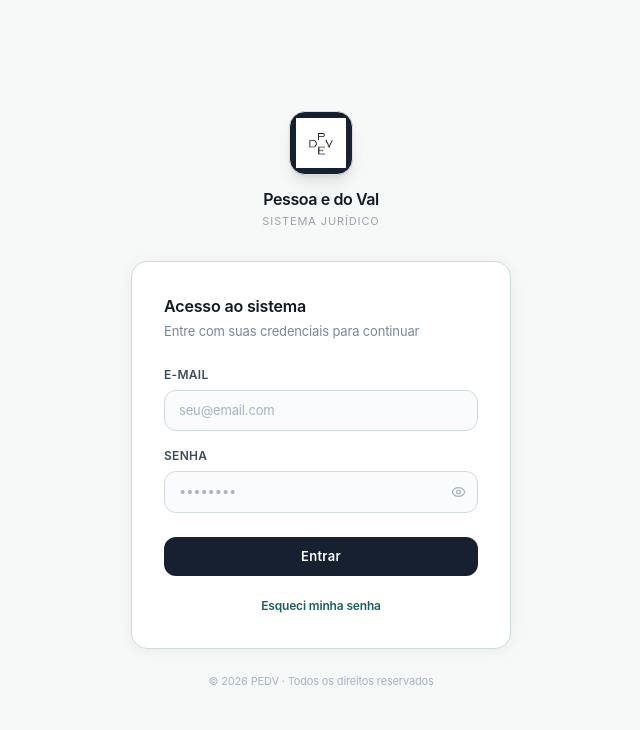
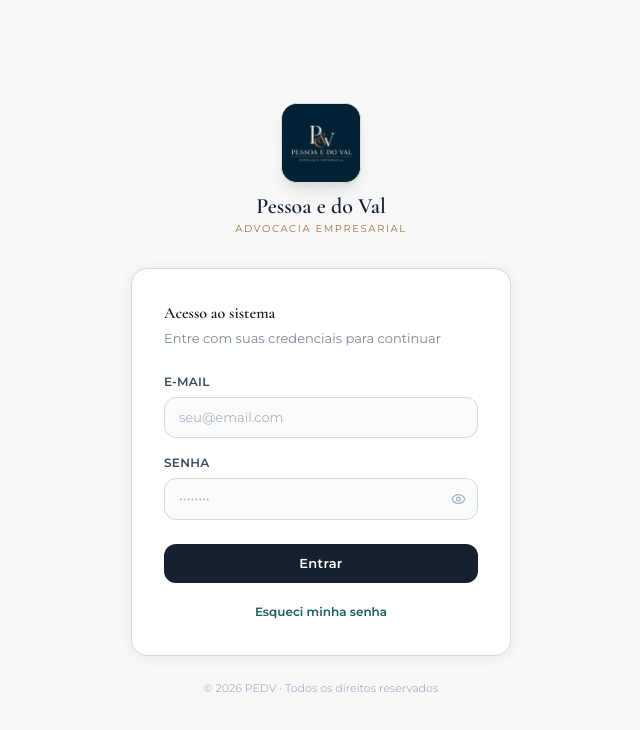
Before and after one commit to valeriadovaldomingues-ux/juridico, a Next.js app: page /login in a window 1280 px wide. Shown: the top 730 px of the page, without its empty margins (319-959 px from the left). Built offline with nearby package versions, Linux system fonts and the light colour scheme.

Commit message:
style: aplica fundacao visual da nova identidade

```diff
--- a/src/app/globals.css
+++ b/src/app/globals.css
@@ -1,44 +1,55 @@
 @import "tailwindcss";
 
 @theme inline {
-  /* ── Sistema interno — paleta operacional enterprise ────────────────────── */
+  /* ── Pessoa e do Val Advocacia Empresarial — fundação visual ───────────── */
 
-  /* Sidebar dark slate — mais sofisticado que teal genérico */
-  --color-sidebar:       #162030;
-  --color-sidebar-alt:   #1E2D3D;
+  /* Azul petróleo/marinho profundo — institucional, sem preto puro */
+  --color-sidebar:       #0D2235;
+  --color-sidebar-alt:   #102B42;
+  --color-sidebar-deep:  #081724;
+  --color-petrol:        #12324A;
+  --color-petrol-mid:    #1A405C;
+  --color-petrol-light:  #E8EEF1;
 
-  /* Fundo — neutro quente (não frio azulado) */
+  /* Fundo e superfícies — neutros quentes */
   --color-bg:            #F3F1EE;
-  --color-surface:       #ffffff;
+  --color-surface:       #FCFAF7;
+  --color-surface-2:     #FFFFFF;
+  --color-surface-warm:  #F8F4EE;
 
-  /* Bordas — quentes, não frias */
+  /* Bordas — quentes, compatíveis com papel/timbrado */
   --color-border:        #E2DDD8;
-  --color-border-mid:    #CBC5BC;
+  --color-border-mid:    #CFC7BC;
+  --color-border-strong: #BBAF9F;
 
-  /* Texto */
-  --color-ink:           #111827;
-  --color-ink-2:         #4B5563;
-  --color-ink-3:         #9CA3AF;
+  /* Texto — evitar preto puro */
+  --color-ink:           #142033;
+  --color-ink-2:         #465365;
+  --color-ink-3:         #7E8896;
+  --color-ink-muted:     #A5A098;
 
-  /* Acento operacional (teal refinado, menos saturado) */
-  --color-teal:          #1D5F60;
-  --color-teal-hover:    #27777A;
-  --color-teal-light:    #E8F2F2;
+  /* Acentos institucionais — cobre/dourado da marca */
+  --color-copper:        #B8784A;
+  --color-copper-hover:  #9E6438;
+  --color-copper-soft:   #F4E7D8;
+  --color-gold:          #C4945B;
+  --color-gold-muted:    #9E7342;
+  --color-gold-light:    #FBF3E8;
 
-  /* Acento de marca (harmonizado com P&V gold do portal) */
-  --color-gold:          #C49557;
-  --color-gold-muted:    #A07840;
-  --color-gold-light:    #FBF5EC;
+  /* Compatibilidade com componentes existentes */
+  --color-teal:          #12324A;
+  --color-teal-hover:    #1A405C;
+  --color-teal-light:    #E8EEF1;
 
   /* Legado — mantidos para compatibilidade com componentes existentes */
-  --color-navy:          #1D5F60;
-  --color-navy-mid:      #27777A;
-  --color-navy-light:    #348B8C;
-  --color-gold-legacy:   #b8903a;
-  --color-gold-light-legacy: #d4a94e;
-  --color-border-2:      #E8F2F2;
-  --color-ink-2-legacy:  #3d4a5c;
-  --color-ink-3-legacy:  #7a8899;
+  --color-navy:          #0D2235;
+  --color-navy-mid:      #12324A;
+  --color-navy-light:    #1A405C;
+  --color-gold-legacy:   #B8784A;
+  --color-gold-light-legacy: #C4945B;
+  --color-border-2:      #E8EEF1;
+  --color-ink-2-legacy:  #465365;
+  --color-ink-3-legacy:  #7E8896;
 }
 
 /* ── Base ────────────────────────────────────────────────────────────────── */
@@ -46,23 +57,29 @@
 html { -webkit-font-smoothing: antialiased; }
 
 body {
-  background: #F3F1EE;
-  color: #111827;
-  font-family: -apple-system, BlinkMacSystemFont, 'Inter', 'Segoe UI', sans-serif;
-  letter-spacing: -0.01em;
+  background: var(--color-bg);
+  color: var(--color-ink);
+  font-family: var(--font-sans), Montserrat, -apple-system, BlinkMacSystemFont, 'Segoe UI', sans-serif;
+  letter-spacing: 0;
 }
 
 * { box-sizing: border-box; }
 
+h1, h2, h3,
+.font-brand {
+  font-family: var(--font-brand), 'Cormorant Garamond', Georgia, serif;
+  letter-spacing: 0;
+}
+
 /* ── Scrollbar ────────────────────────────────────────────────────────────── */
 ::-webkit-scrollbar { width: 4px; height: 4px; }
 ::-webkit-scrollbar-track { background: transparent; }
-::-webkit-scrollbar-thumb { background: #CBC5BC; border-radius: 4px; }
-::-webkit-scrollbar-thumb:hover { background: #9CA3AF; }
+::-webkit-scrollbar-thumb { background: var(--color-border-mid); border-radius: 4px; }
+::-webkit-scrollbar-thumb:hover { background: var(--color-ink-3); }
 
 /* ── Focus ring ──────────────────────────────────────────────────────────── */
 :focus-visible {
-  outline: 2px solid #27777A;
+  outline: 2px solid color-mix(in srgb, var(--color-copper) 72%, white);
   outline-offset: 2px;
   border-radius: 5px;
 }
@@ -94,10 +111,10 @@ a, button { transition: all 0.15s ease; }
 
 .portal-scroll::-webkit-scrollbar { width: 3px; }
 .portal-scroll::-webkit-scrollbar-thumb { background: #E8E3D8; border-radius: 2px; }
-.portal-scroll::-webkit-scrollbar-thumb:hover { background: #C49557; }
+.portal-scroll::-webkit-scrollbar-thumb:hover { background: var(--color-copper); }
 
 .portal-focus:focus-visible {
-  outline: 1.5px solid rgba(196, 149, 87, 0.5);
+  outline: 1.5px solid color-mix(in srgb, var(--color-copper) 52%, transparent);
   outline-offset: 2px;
   border-radius: 1px;
 }
--- a/src/app/layout.tsx
+++ b/src/app/layout.tsx
@@ -1,5 +1,18 @@
 import type { Metadata } from 'next'
+import { Cormorant_Garamond, Montserrat } from 'next/font/google'
 import './globals.css'
+
+const montserrat = Montserrat({
+  subsets: ['latin'],
+  variable: '--font-sans',
+  display: 'swap',
+})
+
+const cormorant = Cormorant_Garamond({
+  subsets: ['latin'],
+  variable: '--font-brand',
+  display: 'swap',
+})
 
 export const metadata: Metadata = {
   title: 'PEDV — Sistema Jurídico',
@@ -12,7 +25,7 @@ export default function RootLayout({
   children: React.ReactNode
 }) {
   return (
-    <html lang="pt-BR" className="h-full" suppressHydrationWarning>
+    <html lang="pt-BR" className={`${montserrat.variable} ${cormorant.variable} h-full`} suppressHydrationWarning>
       <body className="h-full antialiased" suppressHydrationWarning>{children}</body>
     </html>
   )
--- a/src/components/internal/InternalCard.tsx
+++ b/src/components/internal/InternalCard.tsx
@@ -13,14 +13,14 @@ interface Props {
 
 /**
  * Card base do sistema interno.
- * Fundo branco, borda quente, sombra suave — denso e funcional.
+ * Superfície quente, borda institucional e sombra discreta.
  */
 export default function InternalCard({ children, className, accent, flush, padding }: Props) {
   return (
     <div
       className={cn(
-        'bg-white border border-[#E2DDD8] rounded-lg shadow-[0_1px_3px_rgba(0,0,0,0.04)] overflow-hidden',
-        accent && 'border-t-2 border-t-[#1D5F60]',
+        'bg-[var(--color-surface)] border border-[var(--color-border)] rounded-lg shadow-[0_8px_24px_rgba(20,32,51,0.045)] overflow-hidden',
+        accent && 'border-t-2 border-t-[var(--color-copper)]',
         !flush && (padding ?? 'p-5'),
         className,
       )}
--- a/src/components/internal/InternalStatCard.tsx
+++ b/src/components/internal/InternalStatCard.tsx
@@ -14,16 +14,16 @@ interface Props {
 
 const VARIANTS = {
   default: {
-    icon:  'text-[#9CA3AF] bg-[#F3F1EE] border-[#E2DDD8]',
-    value: 'text-[#111827]',
+    icon:  'text-[var(--color-ink-3)] bg-[var(--color-surface-warm)] border-[var(--color-border)]',
+    value: 'text-[var(--color-ink)]',
   },
   teal: {
-    icon:  'text-[#1D5F60] bg-[#E8F2F2] border-[#BCE4E4]',
-    value: 'text-[#1D5F60]',
+    icon:  'text-[var(--color-petrol)] bg-[var(--color-petrol-light)] border-[#CBD9DF]',
+    value: 'text-[var(--color-petrol)]',
   },
   gold: {
-    icon:  'text-[#C49557] bg-[#FBF5EC] border-[#EDD9B8]',
-    value: 'text-[#C49557]',
+    icon:  'text-[var(--color-copper)] bg-[var(--color-gold-light)] border-[#E7CBA8]',
+    value: 'text-[var(--color-copper)]',
   },
   alert: {
     icon:  'text-rose-600 bg-rose-50 border-rose-100',
@@ -43,7 +43,7 @@ export default function InternalStatCard({
   const content = (
     <div className="flex items-start justify-between gap-3">
       <div className="flex-1 min-w-0">
-        <p className="text-[11px] text-[#9CA3AF] uppercase tracking-[0.06em] font-medium mb-1">
+        <p className="text-[11px] text-[var(--color-ink-3)] uppercase tracking-[0.08em] font-medium mb-1">
           {label}
         </p>
         <p className={cn('text-[22px] font-semibold leading-none tabular-nums', v.value)}>
@@ -54,7 +54,7 @@ export default function InternalStatCard({
             'text-[11px] mt-1.5',
             trend === 'up'   ? 'text-emerald-600' :
             trend === 'down' ? 'text-rose-600'    :
-            'text-[#9CA3AF]'
+            'text-[var(--color-ink-3)]'
           )}>
             {trendText}
           </p>
@@ -70,7 +70,7 @@ export default function InternalStatCard({
     return (
       <Link
         href={href}
-        className="block bg-white border border-[#E2DDD8] rounded-lg p-4 shadow-[0_1px_3px_rgba(0,0,0,0.04)] hover:border-[#1D5F60]/30 hover:shadow-[0_2px_8px_rgba(0,0,0,0.06)] transition-all duration-150"
+        className="block bg-[var(--color-surface)] border border-[var(--color-border)] rounded-lg p-4 shadow-[0_8px_24px_rgba(20,32,51,0.045)] hover:border-[var(--color-copper)]/35 hover:shadow-[0_12px_30px_rgba(20,32,51,0.07)] transition-all duration-150"
       >
         {content}
       </Link>
@@ -78,7 +78,7 @@ export default function InternalStatCard({
   }
 
   return (
-    <div className="bg-white border border-[#E2DDD8] rounded-lg p-4 shadow-[0_1px_3px_rgba(0,0,0,0.04)]">
+    <div className="bg-[var(--color-surface)] border border-[var(--color-border)] rounded-lg p-4 shadow-[0_8px_24px_rgba(20,32,51,0.045)]">
       {content}
     </div>
   )
--- a/src/components/internal/PageHeader.tsx
+++ b/src/components/internal/PageHeader.tsx
@@ -13,13 +13,13 @@ interface Props {
  */
 export default function PageHeader({ titulo, subtitulo, children, className }: Props) {
   return (
-    <div className={cn('flex items-center justify-between gap-4 flex-wrap mb-5', className)}>
+    <div className={cn('flex items-center justify-between gap-4 flex-wrap mb-6', className)}>
       <div>
-        <h1 className="text-[18px] font-semibold text-[#111827] tracking-tight leading-none">
+        <h1 className="font-brand text-[30px] font-semibold text-[var(--color-ink)] leading-none">
           {titulo}
         </h1>
         {subtitulo && (
-          <p className="text-[12px] text-[#9CA3AF] mt-1">{subtitulo}</p>
+          <p className="text-[12px] text-[var(--color-ink-3)] mt-1.5">{subtitulo}</p>
         )}
       </div>
       {children && (
--- a/src/components/layout/Sidebar.tsx
+++ b/src/components/layout/Sidebar.tsx
@@ -87,7 +87,7 @@ export default function Sidebar({ role, devMode = false }: { role: UserRole; dev
   }
 
   return (
-    <aside className="w-[216px] flex-shrink-0 flex flex-col bg-[#162030] select-none">
+    <aside className="w-[216px] flex-shrink-0 flex flex-col bg-[var(--color-sidebar)] select-none shadow-[8px_0_30px_rgba(8,23,36,0.08)]">
 
       {/* Logo */}
       <div className="px-4 pt-5 pb-4">
@@ -95,13 +95,13 @@ export default function Sidebar({ role, devMode = false }: { role: UserRole; dev
       </div>
 
       {/* Divider dourado sutil */}
-      <div className="mx-4 h-px bg-gradient-to-r from-[#C49557]/25 via-[#C49557]/8 to-transparent" />
+      <div className="mx-4 h-px bg-gradient-to-r from-[var(--color-copper)]/35 via-[var(--color-copper)]/10 to-transparent" />
 
       {/* Navegação */}
       <nav className="flex-1 px-2.5 py-4 overflow-y-auto space-y-5">
         {visibleGroups.map((group) => (
           <div key={group.label}>
-            <p className="px-3 mb-1 text-[9px] font-semibold uppercase tracking-[0.12em] text-white/20">
+            <p className="px-3 mb-1 text-[9px] font-semibold uppercase tracking-[0.14em] text-white/25">
               {group.label}
             </p>
             <div className="space-y-0.5">
@@ -115,24 +115,24 @@ export default function Sidebar({ role, devMode = false }: { role: UserRole; dev
                     className={cn(
                       'group relative flex items-center gap-2.5 px-3 py-2 rounded-lg text-[13px] font-medium transition-all duration-150',
                       active
-                        ? 'bg-white/[0.09] text-white'
-                        : 'text-white/40 hover:text-white/80 hover:bg-white/[0.05]'
+                        ? 'bg-white/[0.10] text-white shadow-[inset_0_0_0_1px_rgba(184,120,74,0.10)]'
+                        : 'text-white/46 hover:text-white/85 hover:bg-white/[0.055]'
                     )}
                   >
                     {active && (
-                      <span className="absolute left-0 inset-y-[6px] w-[2.5px] rounded-r-full bg-[#C49557]" />
+                      <span className="absolute left-0 inset-y-[6px] w-[2.5px] rounded-r-full bg-[var(--color-copper)]" />
                     )}
                     <Icon
                       size={14}
                       strokeWidth={active ? 1.75 : 1.5}
                       className={cn(
                         'flex-shrink-0 transition-colors duration-150',
-                        active ? 'text-[#C49557]' : 'text-white/30 group-hover:text-white/60'
+                        active ? 'text-[var(--color-copper)]' : 'text-white/32 group-hover:text-white/62'
                       )}
                     />
                     <span className="flex-1 truncate">{item.label}</span>
                     {active && (
-                      <span className="w-1 h-1 rounded-full bg-[#C49557]/60 flex-shrink-0" />
+                      <span className="w-1 h-1 rounded-full bg-[var(--color-copper)]/70 flex-shrink-0" />
                     )}
                   </Link>
                 )
@@ -145,8 +145,8 @@ export default function Sidebar({ role, devMode = false }: { role: UserRole; dev
       {/* Rodapé */}
       <div className="mx-4 h-px bg-white/[0.06]" />
       <div className="px-5 py-3.5">
-        <p className="text-[9px] text-white/15 tracking-[0.08em] uppercase">
-          P&V · Sistema Jurídico
+        <p className="text-[9px] text-white/18 tracking-[0.12em] uppercase">
+          P&V · Advocacia Empresarial
         </p>
       </div>
     </aside>
--- a/src/components/ui/Logo.tsx
+++ b/src/components/ui/Logo.tsx
@@ -1,35 +1,68 @@
 'use client'
 
 /**
- * Componente de logo do sistema.
- * Lê de /public/logo.png — para trocar a logo, basta substituir esse arquivo.
+ * Componente de logo do sistema Pessoa e do Val.
  *
  * Variantes:
  *   - "sidebar"  → logo + nome do sistema (uso na barra lateral)
  *   - "login"    → logo centralizada + nome (uso na tela de login)
  *   - "icon"     → só o ícone/logo, sem texto (uso compacto)
+ *   - "complete" → assinatura completa horizontal/vertical conforme asset oficial
+ *   - "compact"  → assinatura compacta
  */
 
-type LogoVariant = 'sidebar' | 'login' | 'icon'
+type LogoVariant = 'sidebar' | 'login' | 'icon' | 'complete' | 'compact'
+type LogoTone = 'dark' | 'light'
 
-function LogoImg({ size, padding = '' }: { size: number; padding?: string }) {
+const LOGO_SRC = '/logo-pedv-tv.jpeg'
+
+function LogoImg({
+  className,
+  height,
+  width,
+}: {
+  className?: string
+  height: number
+  width: number
+}) {
   return (
     // eslint-disable-next-line @next/next/no-img-element
     <img
-      src="/logo.png"
-      alt="Logo PEDV"
-      width={size}
-      height={size}
-      className={`w-full h-full object-contain${padding ? ` ${padding}` : ''}`}
+      src={LOGO_SRC}
+      alt="Pessoa e do Val Advocacia Empresarial"
+      width={width}
+      height={height}
+      className={className}
     />
   )
 }
 
-export default function Logo({ variant = 'sidebar' }: { variant?: LogoVariant }) {
+export default function Logo({
+  variant = 'sidebar',
+  tone = 'dark',
+}: {
+  variant?: LogoVariant
+  tone?: LogoTone
+}) {
+  const textPrimary = tone === 'light' ? 'text-white' : 'text-[var(--color-ink)]'
+  const textAccent = tone === 'light' ? 'text-[var(--color-copper)]' : 'text-[var(--color-gold-muted)]'
+
   if (variant === 'icon') {
     return (
-      <div className="w-9 h-9 rounded-xl bg-[#b8903a] flex items-center justify-center flex-shrink-0 overflow-hidden shadow-sm">
-        <LogoImg size={36} />
+      <div className="w-9 h-9 rounded-xl border border-[var(--color-copper)]/30 bg-[var(--color-sidebar-deep)] flex items-center justify-center flex-shrink-0 overflow-hidden shadow-sm">
+        <LogoImg height={36} width={36} className="h-full w-full object-cover" />
+      </div>
+    )
+  }
+
+  if (variant === 'complete' || variant === 'compact') {
+    return (
+      <div className="inline-flex items-center gap-3">
+        <LogoImg
+          height={variant === 'complete' ? 64 : 44}
+          width={variant === 'complete' ? 180 : 120}
+          className={variant === 'complete' ? 'h-14 w-auto object-contain' : 'h-10 w-auto object-contain'}
+        />
       </div>
     )
   }
@@ -37,13 +70,12 @@ export default function Logo({ variant = 'sidebar' }: { variant?: LogoVariant })
   if (variant === 'sidebar') {
     return (
       <div className="flex items-center gap-2.5">
-        {/* Ícone — borda sutil no dark sidebar */}
-        <div className="w-8 h-8 rounded-lg bg-[#C49557]/15 border border-[#C49557]/25 flex items-center justify-center flex-shrink-0 overflow-hidden">
-          <LogoImg size={32} padding="p-0.5" />
+        <div className="w-9 h-9 rounded-lg border border-[var(--color-copper)]/25 bg-[var(--color-copper)]/10 flex items-center justify-center flex-shrink-0 overflow-hidden">
+          <LogoImg height={36} width={36} className="h-full w-full object-cover" />
         </div>
         <div>
-          <p className="text-white font-semibold text-[13px] leading-none tracking-tight">Pessoa e do Val</p>
-          <p className="text-[#C49557]/50 text-[9px] mt-0.5 tracking-[0.1em] uppercase">Advocacia</p>
+          <p className="font-brand text-white font-semibold text-[17px] leading-none">Pessoa e do Val</p>
+          <p className="text-[var(--color-copper)]/70 text-[8px] mt-0.5 tracking-[0.16em] uppercase">Advocacia Empresarial</p>
         </div>
       </div>
     )
@@ -52,12 +84,12 @@ export default function Logo({ variant = 'sidebar' }: { variant?: LogoVariant })
   // variant === 'login'
   return (
     <div className="inline-flex flex-col items-center gap-3">
-      <div className="w-16 h-16 rounded-2xl bg-[#162030] flex items-center justify-center shadow-lg overflow-hidden border border-[#E2DDD8]">
-        <LogoImg size={64} padding="p-1.5" />
+      <div className="h-20 w-20 rounded-2xl bg-[var(--color-sidebar)] flex items-center justify-center shadow-lg overflow-hidden border border-[var(--color-border)]">
+        <LogoImg height={80} width={80} className="h-full w-full object-cover" />
       </div>
       <div className="text-center">
-        <h1 className="text-[16px] font-semibold text-[#111827] tracking-tight">Pessoa e do Val</h1>
-        <p className="text-[11px] text-[#9CA3AF] mt-0.5 tracking-[0.08em] uppercase">Sistema Jurídico</p>
+        <h1 className={`font-brand text-[22px] font-semibold leading-none ${textPrimary}`}>Pessoa e do Val</h1>
+        <p className={`text-[10px] mt-1 tracking-[0.16em] uppercase ${textAccent}`}>Advocacia Empresarial</p>
       </div>
     </div>
   )
```
Also changed, not shown: src/components/internal/StatusBadge.tsx (+6 -6 lines), src/components/layout/Header.tsx (+8 -8 lines).
